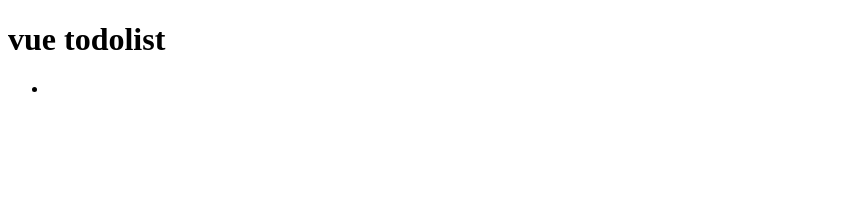
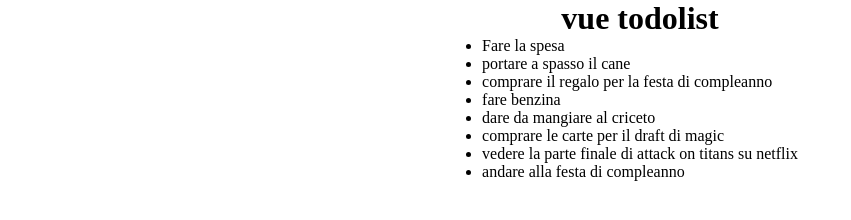
Before and after one commit to JacopoGrippiotti/vue-todolist, a plain HTML site: page index.html in a window 1280 px wide. Shown: the whole page, without its empty margins (0-851 px from the left). Drawn offline with nearby package versions, Linux system fonts and the light colour scheme.

Commit message:
added todoList inside DOM

```diff
--- a/index.html
+++ b/index.html
@@ -4,6 +4,7 @@
     <meta charset="UTF-8">
     <meta http-equiv="X-UA-Compatible" content="IE=edge">
     <meta name="viewport" content="width=device-width, initial-scale=1.0">
+    <link rel="stylesheet" href="style.css">
     <title>Document</title>
  </head>
  <body>
@@ -19,8 +20,8 @@
 
         <div class="todo-list">
 
-            <ul >
-                <li></li>
+            <ul>
+                <li v-for="todoThing in todoList">{{todoThing.text}}</li>
             </ul>
 
         </div>
--- a/style.css
+++ b/style.css
@@ -4,7 +4,11 @@
     box-sizing: border-box;
 }
 
-header h1{
+header>h1{
     text-align: center;
-    text-transform: uppercase;
 }
+
+div.todo-list{
+    display: flex;
+    justify-content: center;
+}
```
